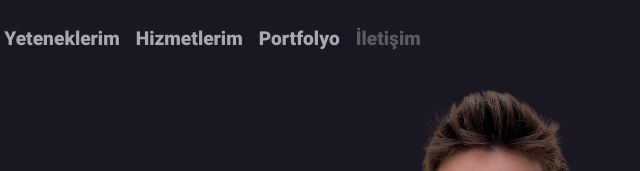
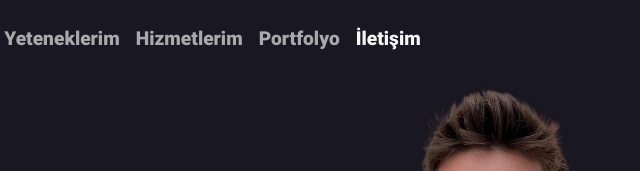
Before and after one commit to mehmtsari/Portfolio-Website, a plain HTML site: page index.html in a window 1280 px wide. Shown: the top 171 px of the page, 557-1197 px from the left. Drawn offline with nearby package versions, Linux system fonts and the light colour scheme.

Commit message:
Update contact link in navigation

```diff
--- a/index.html
+++ b/index.html
@@ -53,7 +53,7 @@
                   <a class="nav-link" href="#portfolio">Portfolyo</a>
                 </li>
                 <li class="nav-item">
-                  <a class="nav-link disabled">İletişim</a>
+                  <a class="nav-link" href="#contact">İletişim</a>
                 </li>
               </ul>
             </div>
```
